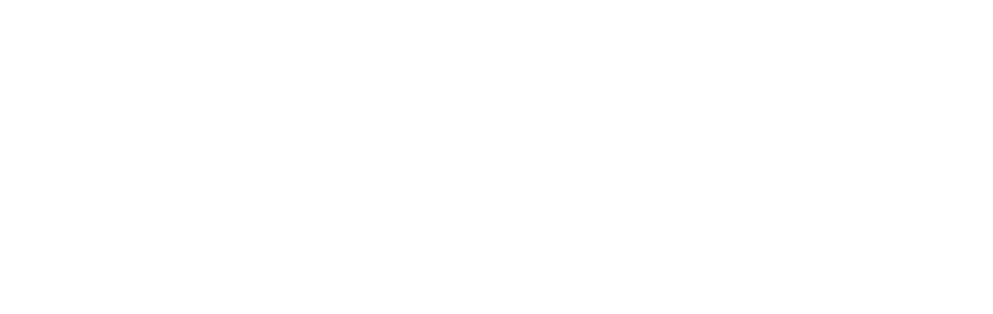
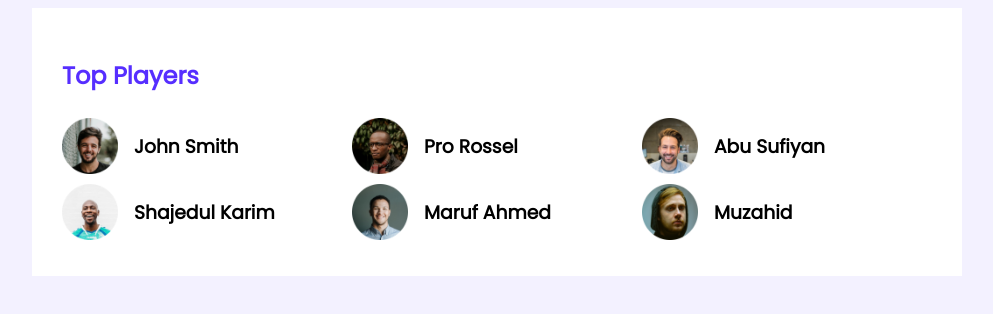
Before and after one commit to hopefyjamshed/leader-board-css3, a plain HTML site: page index.html in a window 1280 px wide. Shown: the whole page, without its empty margins (143-1136 px from the left). Drawn offline with Linux system fonts and the light colour scheme; a web font is replaced by a local one.

Commit message:
code added

```diff
--- a/index.html
+++ b/index.html
@@ -2,14 +2,60 @@
 <html lang="en">
 
 <head>
+    <link rel="preconnect" href="https://fonts.googleapis.com">
+    <link rel="preconnect" href="https://fonts.gstatic.com" crossorigin>
+    <link
+        href="https://fonts.googleapis.com/css2?family=Anton&family=Nanum+Gothic:wght@400;800&family=Poppins&family=The+Nautigal&display=swap"
+        rel="stylesheet">
     <meta charset="UTF-8">
     <meta http-equiv="X-UA-Compatible" content="IE=edge">
     <meta name="viewport" content="width=device-width, initial-scale=1.0">
     <title>leader board</title>
+    <!-- stylesheet -->
+    <link rel="stylesheet" href="styles/style.css">
 </head>
 
 <body>
+    <!-- header starts -->
+    <header>
 
+    </header>
+    <!-- header end -->
+    <!-- main start -->
+    <!-- top players and top blogs -->
+    <main>
+        <section class="container">
+            <div class="players">
+                <h2 class="heading-two">Top Players</h2>
+                <div class="players-img">
+                    <div class="player">
+                        <img src="images/players/player-1.png" alt="">
+                        <h3 class="player-name">John Smith</h3>
+                    </div>
+                    <div class="player">
+                        <img src="images/players/player-2.png" alt="">
+                        <h3 class="player-name">Pro Rossel</h3>
+                    </div>
+                    <div class="player">
+                        <img src="images/players/player-3.png" alt="">
+                        <h3 class="player-name">Abu Sufiyan</h3>
+                    </div>
+                    <div class="player">
+                        <img src="images/players/player-4.png" alt="">
+                        <h3 class="player-name">Shajedul Karim</h3>
+                    </div>
+                    <div class="player">
+                        <img src="images/players/player-5.png" alt="">
+                        <h3 class="player-name">Maruf Ahmed</h3>
+                    </div>
+                    <div class="player">
+                        <img src="images/players/player-6.png" alt="">
+                        <h3 class="player-name">Muzahid</h3>
+                    </div>
+                </div>
+            </div>
+        </section>
+    </main>
 </body>
 
 </html>
--- /dev/null
+++ b/styles/style.css
@@ -0,0 +1,45 @@
+/* common style */
+body {
+    font-family: 'Poppins', sans-serif;
+    background-color: #f3f1ff;
+}
+
+main {
+    display: flex;
+    justify-content: center;
+}
+
+
+.container {
+    width: 870px;
+    background-color: #ffffff;
+    padding: 30px;
+
+
+}
+
+.heading-two {
+    font-size: 24px;
+    color: #562EFF;
+}
+
+.player {
+    display: flex;
+    align-items: center;
+
+
+}
+
+.players-img {
+    display: grid;
+    grid-template-columns: repeat(3, 1fr);
+}
+
+.player img {
+    width: 56px;
+    height: 56px;
+}
+
+.player-name {
+    margin-left: 16px;
+}
```
